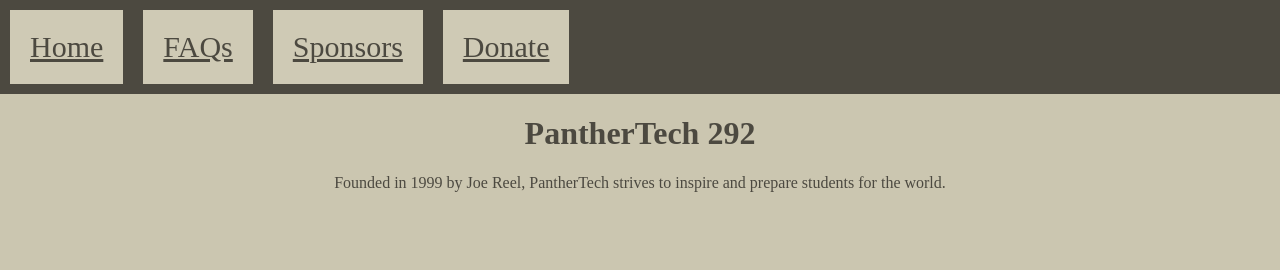
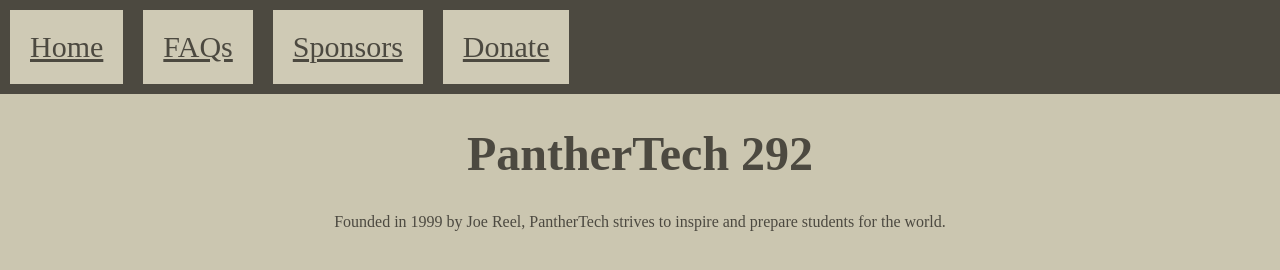
Before and after one commit to panthertech292/panthertech292.github.io, a plain HTML site: page index.html in a window 1280 px wide. Drawn offline with Linux system fonts and the light colour scheme.

Commit message:
Resize header

```diff
--- a/css/style.css
+++ b/css/style.css
@@ -21,12 +21,12 @@ body{
       flex-direction: column;
     }
 }
-/*Changes for desktop devices. In reality, I probably should only have one of these*/
+/*Changes for desktop devices. In reality, I probably should only have one of these
 @media (min-width: 801px) {
     h1{
         font-size: 2em;
     }
-}
+}*/
 .navContainer > div{
     background-color: #CFCAB5;
     margin: 10px;
@@ -41,6 +41,7 @@ body{
 }
 
 h1{
+    font-size: 3em;
     text-align: center;
     color: #4C4940;
 }
```
